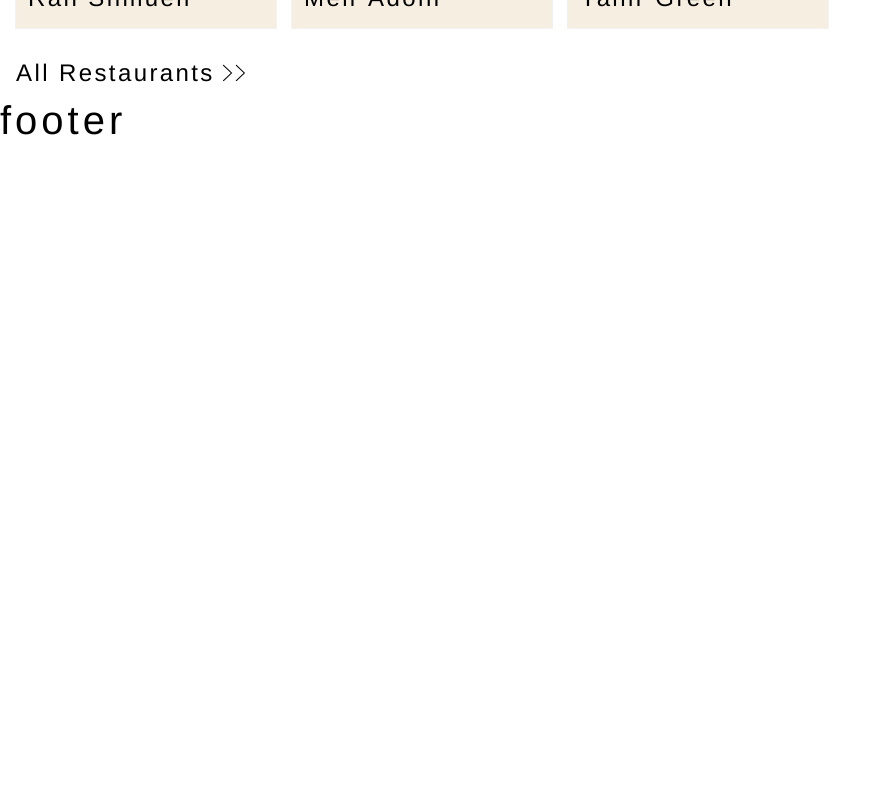
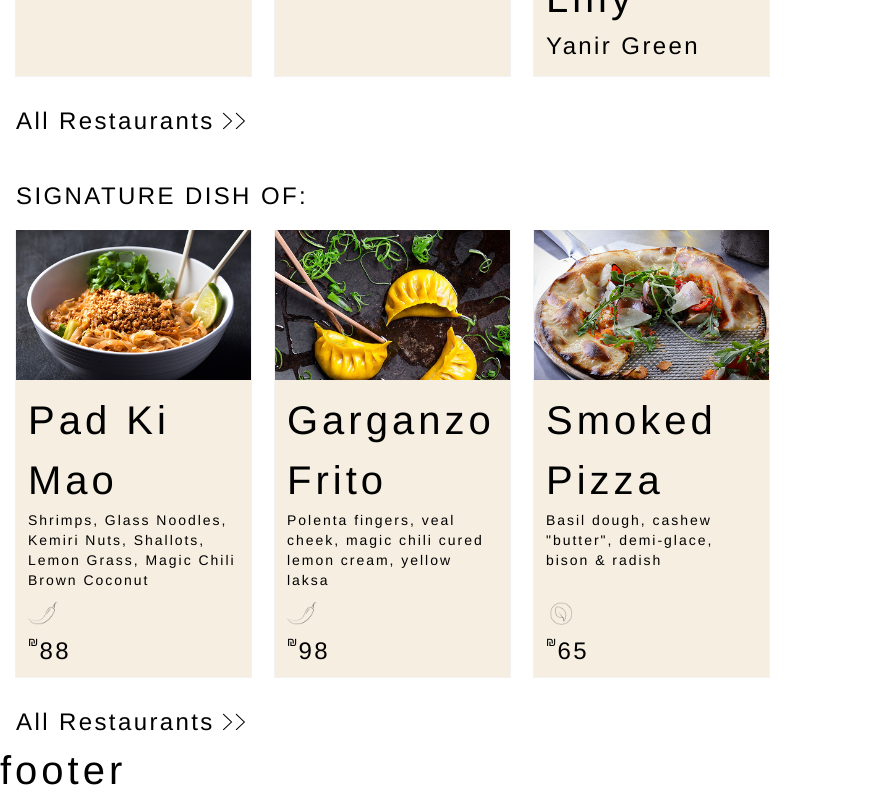
Before and after one commit to ilayG0/epicure, a Next.js app: page / in a window 1280 px wide. Shown: the part 955-1755 px from the top of the page, without its empty margins (0-892 px from the left). Before the commit the page ends 1105 px from the top, so only its background shows below. Built offline with nearby package versions, Linux system fonts and the light colour scheme.

Commit message:
signature dishes

```diff
--- a/app/(root)/page.tsx
+++ b/app/(root)/page.tsx
@@ -1,19 +1,32 @@
 import Hero from "@/components/home/hero";
 import PopularRestaurants from "@/components/home/popular-restaurants-section";
 import { Restaurant } from "@/types/restaurant.type";
+import { Dish } from "@/types/dish.type";
+import SignatureDishes from "@/components/home/signature-dishes-section";
 
+// move to a help function service
 async function getRestaurants() :Promise<Restaurant[]>{
   const res = await fetch("http://localhost:3000/api/restaurants", {
     cache: "no-store",
   });
   return res.json();
 }
+
+async function getSignatureDishes() :Promise< Dish[]>{
+  const res = await fetch("http://localhost:3000/api/dishes", {
+    cache: "no-store",
+  });
+  return res.json();
+}
+
 const Page = async () => {
   const restaurants: Restaurant[] = await getRestaurants();
+  const dishes: Dish[] = await getSignatureDishes();
   return (
     <>
       <Hero />
       <PopularRestaurants restaurants={restaurants} />
+      <SignatureDishes dishes={dishes}/>
     </>
   );
 };
--- a/app/api/dishes/route.ts
+++ b/app/api/dishes/route.ts
@@ -0,0 +1,5 @@
+import { signatureDishes } from "@/app/api/mocDB";
+
+export async function GET() {
+  return Response.json(signatureDishes);
+}
--- a/app/api/mocDB.ts
+++ b/app/api/mocDB.ts
@@ -29,7 +29,7 @@ export const signatureDishes = [
     id: 1,
     name: "Pad Ki Mao",
     imageUrl: "/assets/images/pad-ki-mao.png",
-    dietaryTagId: [1],
+    dietaryTag: "/assets/icons/spicy.png",
     ingredients:
       "Shrimps, Glass Noodles, Kemiri Nuts, Shallots, Lemon Grass, Magic Chili Brown Coconut",
     price: 88,
@@ -38,7 +38,7 @@ export const signatureDishes = [
     id: 2,
     name: "Garganzo Frito",
     imageUrl: "/assets/images/garbanzo-frito.png",
-    dietaryTagId: [1],
+    dietaryTag: "/assets/icons/spicy.png",
     ingredients:
       "Polenta fingers, veal cheek, magic chili cured lemon cream, yellow laksa",
     price: 98,
@@ -47,7 +47,7 @@ export const signatureDishes = [
     id: 3,
     name: "Smoked Pizza",
     imageUrl: "/assets/images/smoked-pizza.png",
-    dietaryTagId: [3],
+    dietaryTag: "/assets/icons/vegan.png",
     ingredients: `Basil dough, cashew "butter", demi-glace, bison & radish`,
     price: 65,
   },
--- a/components/home/popular-restaurants-section.tsx
+++ b/components/home/popular-restaurants-section.tsx
@@ -14,7 +14,7 @@ export default function PopularRestaurants({
       </h2>
 
       <div className="-mx-4 mt-4 overflow-x-auto pb-3">
-        <div className="flex gap-4 px-4 snap-x snap-mandatory">
+        <div className="flex gap-6 px-4 snap-x snap-mandatory">
           {restaurants.map((restaurant) => (
             <Card
               key={restaurant.id}
--- a/components/home/signature-dishes-section.tsx
+++ b/components/home/signature-dishes-section.tsx
@@ -0,0 +1,47 @@
+import Card from "@/components/ui/card";
+import { Dish } from "@/types/dish.type";
+import Image from "next/image";
+
+export default function SignatureDishes({
+  dishes,
+}: {
+  dishes: Dish[];
+}) {
+  return (
+    <section className="mt-10 px-4">
+      <h2 className="font-light uppercase tracking-widest">
+        Signature Dish Of:
+      </h2>
+
+      <div className="-mx-4 mt-4 overflow-x-auto pb-3">
+        <div className="flex gap-6 px-4 snap-x snap-mandatory">
+          {dishes.map((dish) => (
+            <Card
+              key={dish.id}
+              variant="dish"
+              imageSrc={dish.imageUrl}
+              imageAlt={dish.name}
+              title={dish.name}
+              description={dish.ingredients}
+              price={dish.price}
+              dieteryType={dish.dietaryTag}
+            />
+          ))}
+        </div>
+      </div>
+
+      <button
+        type="button"
+        className="mt-4 flex items-center gap-2 text-sm tracking-[0.18em]"
+      >
+        <p className="font-normal">All Restaurants</p>
+        <Image
+          src="/assets/icons/arrow-icon.svg"
+          alt=">>"
+          width={22}
+          height={22}
+        />
+      </button>
+    </section>
+  );
+}
--- a/components/ui/Card.tsx
+++ b/components/ui/Card.tsx
@@ -1,11 +1,11 @@
-
 import Image from "next/image";
-import {CardProps} from "@/types/card.type";
+import { CardProps } from "@/types/card.type";
 
 export default function Card({
   variant,
   imageSrc,
   imageAlt,
+  dieteryType,
   title,
   subtitle,
   description,
@@ -14,16 +14,9 @@ export default function Card({
 }: CardProps) {
   if (variant === "chef") {
     return (
-      <article
-        className={`flex flex-col overflow-hidden bg-white min-w-[180px] snap-start`}
-      >
+      <article className="flex flex-col overflow-hidden bg-white min-w-[180px] snap-start">
         <div className="relative h-44 w-full">
-          <Image
-            src={imageSrc}
-            alt={imageAlt}
-            fill
-            className="object-cover"
-          />
+          <Image src={imageSrc} alt={imageAlt} fill className="object-cover" />
         </div>
         <div className="bg-white px-4 py-2 text-center shadow-[0_0_0_1px_rgba(0,0,0,0.05)]">
           <h3 className="text-base font-light tracking-[0.18em] uppercase">
@@ -34,29 +27,22 @@ export default function Card({
     );
   }
   return (
-    <article
-      className={`w-[180px] overflow-hidden bg-white shadow-[0_0_0_1px_rgba(0,0,0,0.05)] min-w-[260px] snap-start`}
-    >
-      <div className="relative h-40 w-full">
-        <Image
-          src={imageSrc}
-          alt={imageAlt}
-          fill
-          className="object-cover"
-        />
+    <article className="min-w-[235px] w-[180px] snap-start overflow-hidden bg-white shadow-[0_0_0_1px_rgba(0,0,0,0.05)] flex flex-col">
+      <div className="relative h-[150px] w-full">
+        <Image src={imageSrc} alt={imageAlt} fill className="object-cover" />
       </div>
-      <div className="bg-[#f6efe1] px-3 py-3">
+      <div className="flex flex-1 flex-col justify-between bg-[#f6efe1] px-3 pt-2.5">
+        <div>
           <h3>{title}</h3>
 
-        {subtitle && (
-          <p>{subtitle}</p>
-        )}
+          {subtitle && <p>{subtitle}</p>}
 
           {variant === "dish" && description && (
-          <p className="mt-2 text-[11px] leading-snug text-gray-700">
+            <p className="font-extralight text-[14px] leading-[20px] tracking-[1.97px]">
               {description}
             </p>
           )}
+
           {typeof rating === "number" && (
             <div className="mt-2 flex gap-1 text-xs">
               {Array.from({ length: 5 }).map((_, i) => (
@@ -69,11 +55,19 @@ export default function Card({
               ))}
             </div>
           )}
+        </div>
+        <div className="mt-3">
+          {dieteryType && (
+            <Image src={dieteryType} alt={dieteryType} width={30} height={24} />
+          )}
+
           {price && (
-          <div className="mt-2 text-xs text-gray-800">
-            {price}
+            <div className="mt-2 pb-2 flex w-9 justify-between">
+              <p className="font-thin text-[12px]">₪ </p>
+              <p className="font-normal"> {price}</p>
             </div>
           )}
+        </div>
       </div>
     </article>
   );
--- a/types/card.type.ts
+++ b/types/card.type.ts
@@ -5,10 +5,10 @@ export type CardProps = {
 
   imageSrc: string;
   imageAlt: string;
-
+  dieteryType?: string;
   title: string;
   subtitle?: string;
   description?: string;
-  price?: string;
+  price?: number;
   rating?: number;
 };
```
Also changed, not shown: types/dish.type.ts (added, +8 -0 lines). Lines whose indentation alone changed are shown as unchanged.
